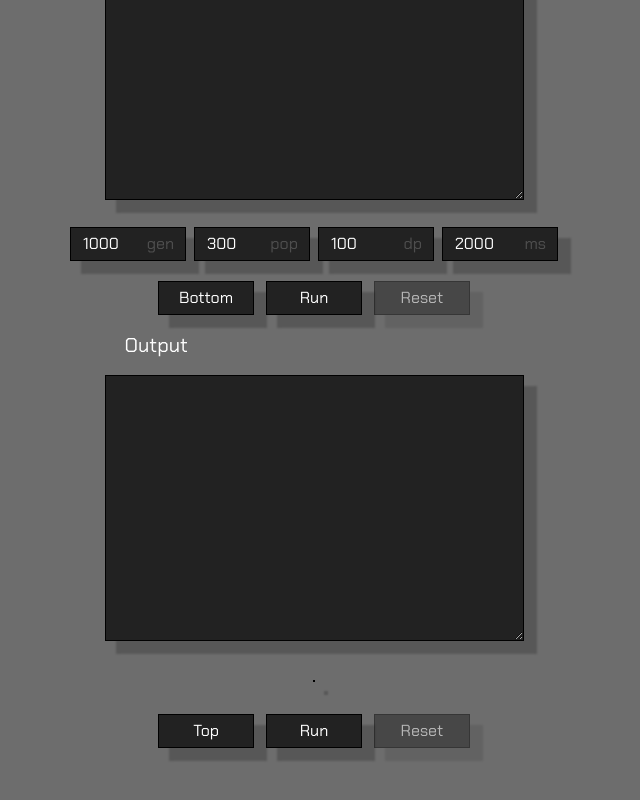
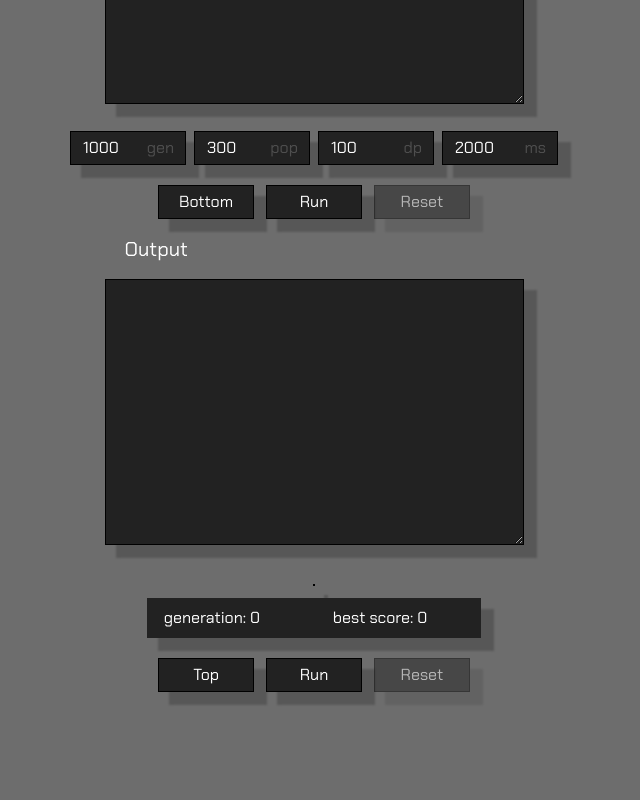
Before and after one commit to trixky/gpgm, a SvelteKit app in the folder client/: page / in a window 1280 px wide. Shown: the part 358-1158 px from the top of the page, without its empty margins (326-966 px from the left). After the commit the page ends 1114 px from the top, so only its background shows below. Built offline with nearby package versions, Linux system fonts and the light colour scheme; no server answers.

Commit message:
[Dev] statistics: add statistics output on the client, and add a referentiel system for the visual

```diff
--- a/client/src/components/visual/visual.svelte
+++ b/client/src/components/visual/visual.svelte
@@ -2,17 +2,17 @@
 <script lang="ts">
 	import { onMount, tick } from 'svelte';
 	import GenerationStore from '../../stores/generation';
+	import StatisticStore from '../../stores/statistic';
 	import { get_color_from_percentage } from '../../utils/color';
 	import type GenerationModel from '../../models/generation';
 	import Config from '../../config';
+	import type {Referentiel as ReferentielModel} from '../../models/statistic'
 
 	const PIXEL_SIZE = 4;
 	const COLOR_R = 0;
 	const COLOR_G = 1;
 	const COLOR_B = 2;
 	const COLOR_X = 3;
-
-
 
 	let previous_frame: number;
 	export let frame: number;
@@ -31,6 +31,10 @@
 		});
 	}
 
+	function normalize_score(score: number, referentiel: ReferentielModel): number {
+		return Math.ceil(((score - referentiel.offset) / referentiel.diff) * 100)
+	}
+
 	const draw = (generations: Array<GenerationModel>) => {
 		// https://stackoverflow.com/questions/4899799/whats-the-best-way-to-set-a-single-pixel-in-an-html5-canvas
 
@@ -46,7 +50,9 @@
 			let pixel = (local_height - 3) * local_width * 4;
 
 			last_generation.instances.forEach((instance) => {
-				const rgb = get_color_from_percentage(instance.score);
+				const normalized_score = normalize_score(instance.score, $StatisticStore.scores.referentiel)
+
+				const rgb = get_color_from_percentage(normalized_score);
 
 				pixels[pixel + COLOR_R] = rgb.red;
 				pixels[pixel + COLOR_G] = rgb.green;
--- a/client/src/models/generation.ts
+++ b/client/src/models/generation.ts
@@ -1,5 +1,22 @@
-import type Instance from "./instance"
+import type InstanceModel from "./instance"
+import type { Scores as ScoresModel } from "./statistic"
 
 export default interface Generation {
-	instances: Array<Instance>;
+	instances: Array<InstanceModel>;
 }
+
+export function get_last_generation_scores(generation: Generation): ScoresModel {
+	const scores = <ScoresModel>{
+		worst: 0,
+		best: 0,
+	}
+
+	const current_scores = generation.instances.map(instance => instance.score)
+
+	if (generation.instances.length) {
+		scores.best = Math.max(...current_scores)
+		scores.worst = Math.min(...current_scores)
+	}
+
+	return scores
+}
--- /dev/null
+++ b/client/src/models/statistic.ts
@@ -0,0 +1,18 @@
+export interface Scores {
+    worst: number,
+    best: number,
+}
+
+export interface Referentiel {
+    offset: number,
+    diff: number
+}
+
+export default interface Statistic {
+    started: boolean,
+    scores: {
+        referentiel: Referentiel,
+        global: Scores,
+        current: Scores
+    }
+}
--- a/client/src/routes/+page.svelte
+++ b/client/src/routes/+page.svelte
@@ -4,6 +4,7 @@
 	import Visual from '../components/visual/visual.svelte';
 	import GenerationStore from '../stores/generation';
 	import ArgumentStore from '../stores/arguments';
+	import StatisticStore from '../stores/statistic';
 
 	// ------------------------------ IO
 	let input = '';
@@ -13,16 +14,20 @@
 	let running = false;
 	let stop = false;
 	let stopped = false;
+	let finished = false;
 
 	$: disabled_reset = !running || !stopped;
 
 	// ------------------------------ Loop
 	let frame = 0; // Used to refresh the visualizator
+	let generation = 0;
 
 	function new_generation() {
-		if (stop || stopped) {
+		generation++;
+		if (stop || stopped || generation >= $ArgumentStore.generations) {
 			stop = false;
 			stopped = true;
+			finished = true;
 			return;
 		}
 		GenerationStore.push_random($ArgumentStore.population);
@@ -30,7 +35,7 @@
 		setTimeout(() => {
 			// Recursive loop
 			new_generation();
-		}, 3);
+		}, 1);
 	}
 
 	// ------------------------------ Handlers
@@ -83,6 +88,8 @@
 			running = false;
 			stop = false;
 			stopped = false;
+			generation = 0;
+			finished = false;
 
 			GenerationStore.reset();
 			frame++;
@@ -134,10 +141,6 @@
 	<header>
 		<h1>GPGM</h1>
 		<p class="opacity-30">genetic process graph manager</p>
-		<p>gen: {$ArgumentStore.generations}</p>
-		<p>pop: {$ArgumentStore.population}</p>
-		<p>dp: {$ArgumentStore.deep}</p>
-		<p>delay: {$ArgumentStore.delay}</p>
 	</header>
 
 	<div class="text-container">
@@ -221,6 +224,16 @@
 		/>
 	</div>
 	<Visual {frame} />
+	<div class="statistic-container shadow">
+		<p class="statistic">
+			<span class="statistic-label">generation</span>:
+			<span class="statistic-value">{generation}</span>
+		</p>
+		<p class="statistic">
+			<span class="statistic-label">best score</span>:
+			<span class="statistic-value">{$StatisticStore.scores.global.best}</span>
+		</p>
+	</div>
 	<div class="state-container">
 		<button class="side-button" on:click={handle_top} disabled={running && !stopped}>Top</button>
 		{#if !running}
@@ -228,7 +241,7 @@
 		{:else if !stopped}
 			<button class="play-button" on:click={handle_stop}>Stop</button>
 		{:else}
-			<button class="play-button" on:click={handle_continue}>Continue</button>
+			<button class="play-button" on:click={handle_continue} disabled={finished}>Continue</button>
 		{/if}
 		<button class="side-button" on:click={handle_reset} disabled={disabled_reset}>Reset</button>
 	</div>
@@ -306,4 +319,21 @@
 	textarea {
 		@apply relative p-3 z-10;
 	}
+
+	/* ----------------------- Textarea */
+	.statistic-container {
+		@apply flex m-auto w-fit py-2;
+	}
+
+	.statistic > span {
+		@apply inline-block;
+	}
+
+	.statistic-label {
+		@apply text-right w-24;
+	}
+
+	.statistic-value {
+		@apply text-left w-16;
+	}
 </style>
--- a/client/src/stores/generation.ts
+++ b/client/src/stores/generation.ts
@@ -1,6 +1,10 @@
 import { writable } from 'svelte/store';
 import { generate_empty_generations, generate_random_generation, random_instance_number } from './temp_generations';
 import type GenerationModel from '../models/generation';
+import { get_last_generation_scores } from '../models/generation';
+import type {Scores as ScoresModel} from '../models/statistic'
+
+import StatisticStore from './statistic';
 
 function sort_generation(generation: GenerationModel): GenerationModel {
 	return <GenerationModel>{
@@ -14,6 +18,10 @@ function create_generation_store() {
 	return {
 		subscribe,
 		push: (generation: GenerationModel) => {
+
+			const current_score = get_last_generation_scores(generation)
+			StatisticStore.set_insert_score(current_score) // can be optimized using the sorted array
+
 			update(generations => {
 				generations.push(sort_generation(generation))
 				return generations
@@ -24,12 +32,19 @@ function create_generation_store() {
 				if (!width) {
 					width = generations.length ? generations[0].instances.length : random_instance_number()
 				}
-				generations.push(sort_generation(generate_random_generation(width)))
+
+				const random_generation = generate_random_generation(width)
+				const current_score = get_last_generation_scores(random_generation)
+
+				StatisticStore.set_insert_score(current_score) // can be optimized using the sorted array
+
+				generations.push(sort_generation(random_generation))
 				return generations
 			})
 		},
 		reset: () => {
 			set(generate_empty_generations())
+			StatisticStore.reset()
 		}
 	};
 }
--- /dev/null
+++ b/client/src/stores/statistic.ts
@@ -0,0 +1,61 @@
+import { writable } from 'svelte/store';
+import type StatisticModel from '../models/statistic';
+import type { Scores } from '../models/statistic';
+
+function generate_default_statistic(): StatisticModel {
+    return <StatisticModel>{
+        started: false,
+        scores: {
+            referentiel: {
+                offset: 0,
+                diff: 0
+            },
+            current: {
+                worst: 0,
+                best: 0,
+            },
+            global: {
+                worst: 0,
+                best: 0,
+            }
+        }
+    }
+}
+
+function create_statistic_store() {
+    const { subscribe, update, set } = writable(generate_default_statistic());
+
+    return {
+        subscribe,
+        reset: () => {
+            set(generate_default_statistic())
+        },
+        // --------------------- insert
+        set_insert_score: (scores: Scores) => {
+            update(statistic => {
+                if (!statistic.started) {
+                    statistic.started = true
+                    // update referentiel scores
+                    statistic.scores.referentiel.offset = scores.worst
+                    statistic.scores.referentiel.diff = scores.best - scores.worst
+                }
+
+                // update current scores
+                statistic.scores.current = scores
+
+                // update global scores
+                if (statistic.scores.current.best > statistic.scores.global.best)
+                    statistic.scores.global.best = statistic.scores.current.best
+                // update current scores
+                if (statistic.scores.current.worst > statistic.scores.global.worst)
+                    statistic.scores.global.worst = statistic.scores.current.worst
+
+                return statistic
+            })
+        },
+    };
+}
+
+const statistic_store = create_statistic_store();
+
+export default statistic_store;
--- a/client/src/utils/color.ts
+++ b/client/src/utils/color.ts
@@ -3,74 +3,83 @@ import type RGBModel from '../models/rgb'
 export function get_color_from_percentage(percentage: number): RGBModel {
     // https://www.w3schools.com/colors/colors_picker.asp
 
-    if (percentage < 10) {
+    if (percentage <= 10) {
         return <RGBModel>{
             // rgb(128, 0, 0)
             red: 128,
             green: 0,
             blue: 0
         };
-    } else if (percentage < 20) {
+    } else if (percentage <= 20) {
         return <RGBModel>{
             // rgb(204, 0, 0)
             red: 204,
             green: 0,
             blue: 0
         };
-    } else if (percentage < 30) {
+    } else if (percentage <= 30) {
         return <RGBModel>{
             // rgb(255, 80, 80)
             red: 255,
             green: 80,
             blue: 80
         };
-    } else if (percentage < 40) {
+    } else if (percentage <= 40) {
         return <RGBModel>{
             // rgb(255, 204, 102)
             red: 255,
             green: 204,
             blue: 102
         };
-    } else if (percentage < 50) {
+    } else if (percentage <= 50) {
         return <RGBModel>{
             // rgb(255, 255, 0)
             red: 255,
             green: 255,
             blue: 100
         };
-    } else if (percentage < 60) {
+    } else if (percentage <= 60) {
         return <RGBModel>{
             // rgb(102, 255, 102)
             red: 102,
             green: 255,
             blue: 102
         };
-    } else if (percentage < 70) {
+    } else if (percentage <= 70) {
         return <RGBModel>{
             // rgb(102, 255, 204)
             red: 102,
             green: 255,
             blue: 204
         };
-    } else if (percentage < 80) {
+    } else if (percentage <= 80) {
         return <RGBModel>{
             // rgb(0, 204, 255)
             red: 0,
             green: 204,
             blue: 255
         };
-    } else if (percentage < 90) {
+    } else if (percentage <= 90) {
         return <RGBModel>{
             // rgb(51, 102, 255)
             red: 51,
             green: 102,
             blue: 255
         };
+    } else if (percentage <= 100) {
+        return <RGBModel>{
+            // rgb(51, 51, 153)
+            red: 51,
+            green: 51,
+            blue: 153
+        };
     }
+
+    // ------------------- exceed the referentiel
     return <RGBModel>{
-        // rgb(51, 51, 153)
-        red: 51,
-        green: 51,
-        blue: 153
+        // rgb(255, 255, 255)
+        red: 255,
+        green: 255,
+        blue: 255
     };
 }
```
